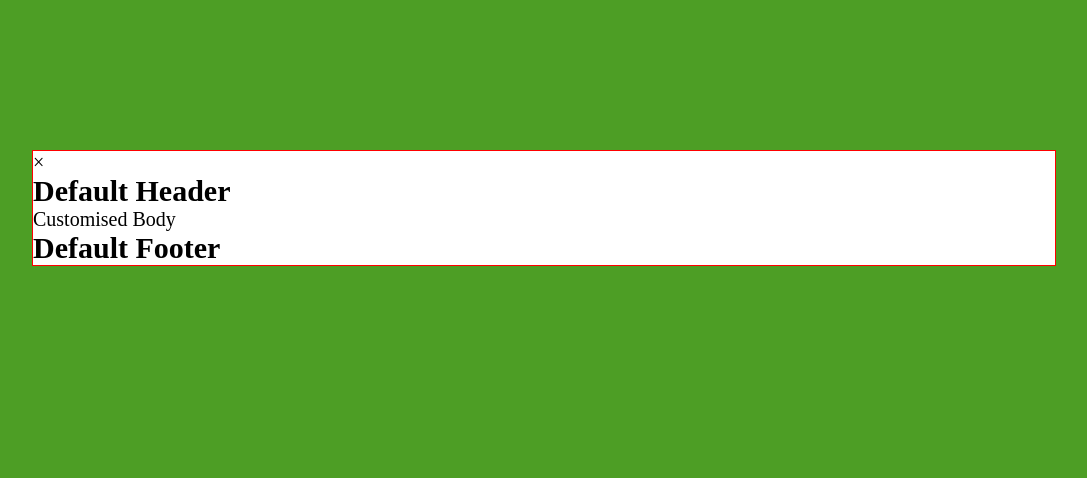
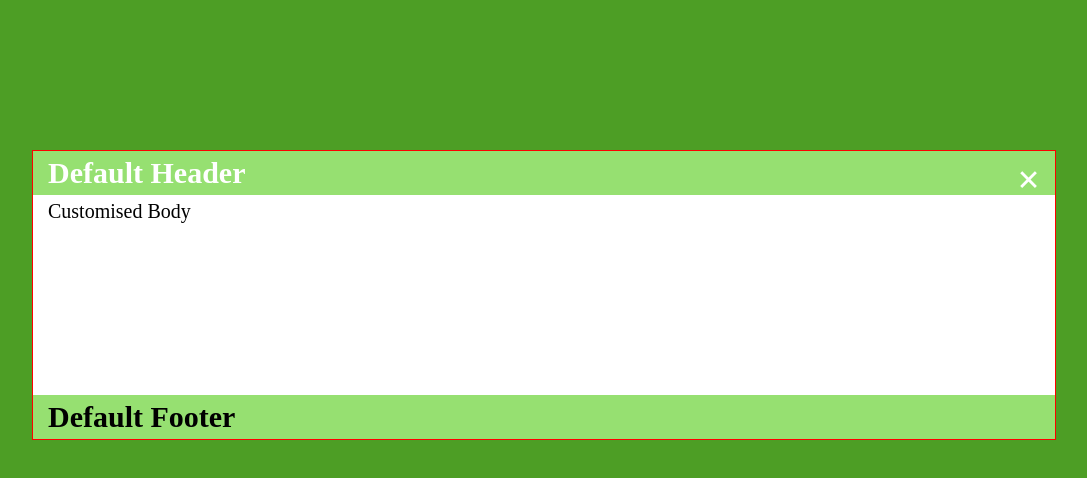
Before and after one commit to Khvede93/modal-popup, a React (Vite) app: page / in a window 1280 px wide. Both pictures are taken after a click on the button "Open Popup". Shown: the top 478 px of the page, without its empty margins (96-1183 px from the left). Built offline with nearby package versions, Linux system fonts and the light colour scheme.

Commit message:
add temp random css

```diff
--- a/src/components/modal-popup/ModalPopup.css
+++ b/src/components/modal-popup/ModalPopup.css
@@ -25,3 +25,26 @@
   border: 1px solid red;
   width: 80%;
 }
+
+.header {
+  padding: 0.5rem 1.5rem;
+  background-color: #96e071;
+  color: #fff;
+}
+
+.close-popup-icon {
+  cursor: pointer;
+  font-size: 4rem;
+  float: right;
+  font-weight: bold;
+}
+
+.body {
+  padding: 0.5rem 1.5rem;
+  height: 20rem;
+}
+
+.footer {
+  padding: 0.5rem 1.5rem;
+  background-color: #96e071;
+}
```
